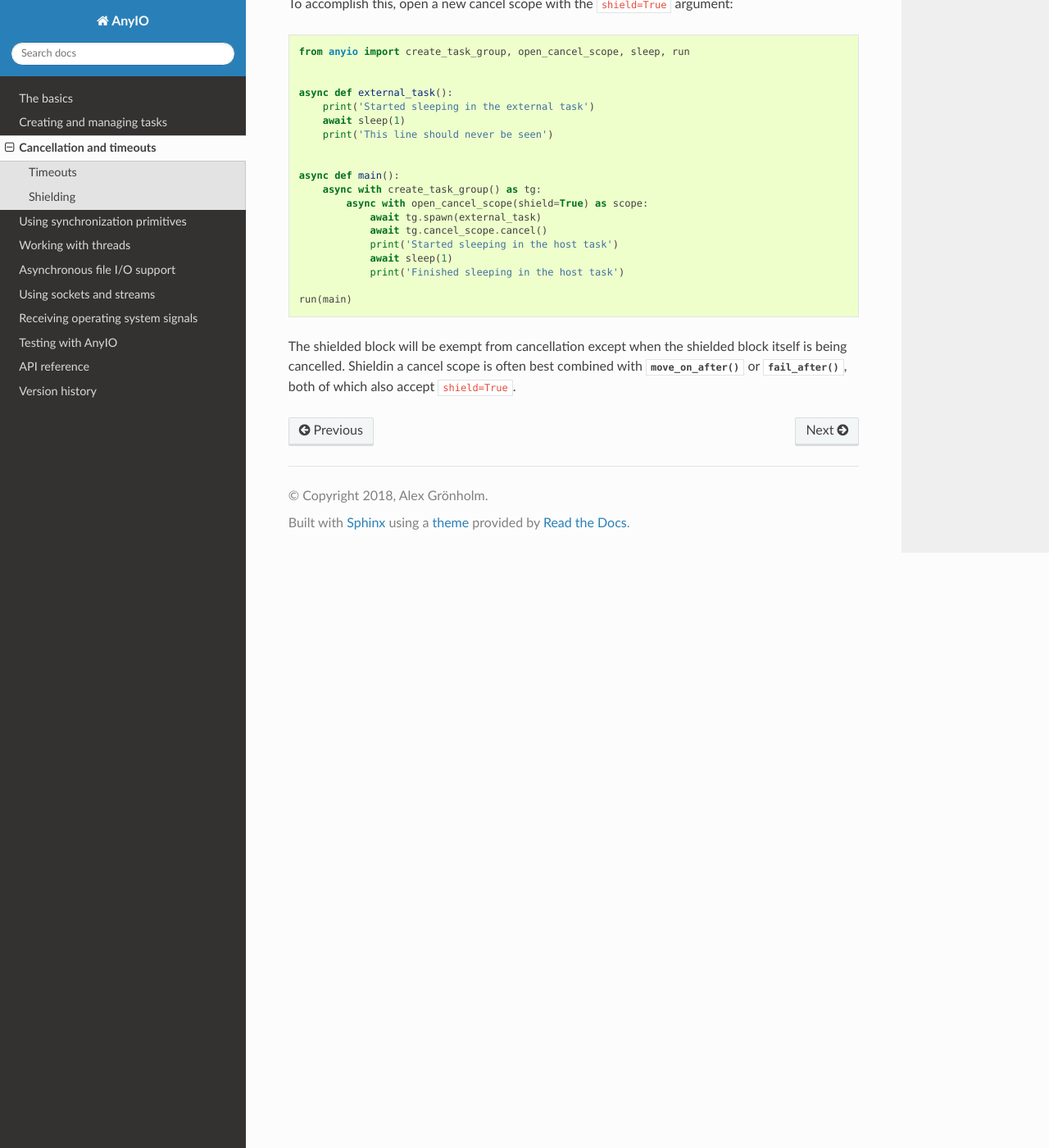
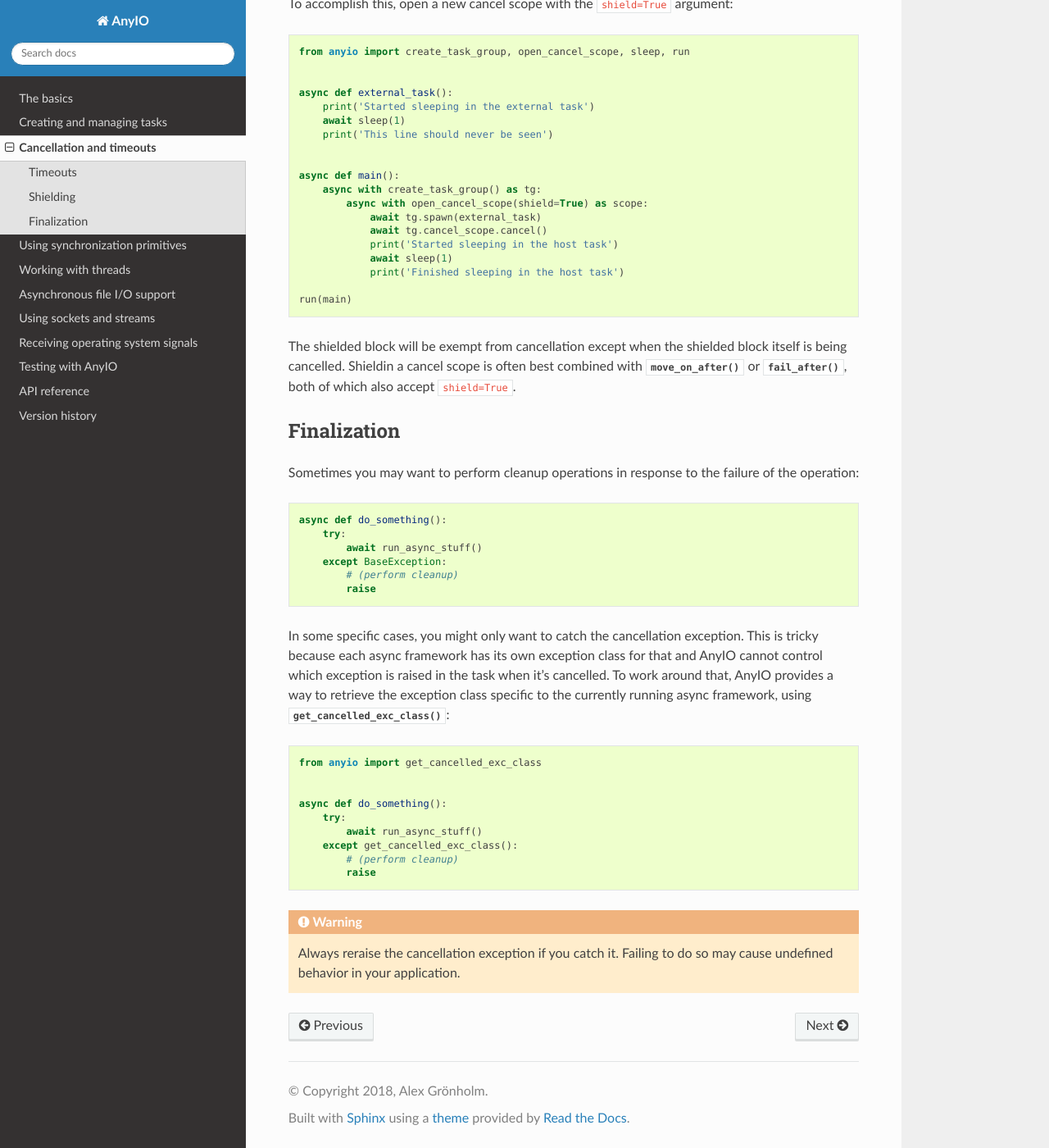
Before and after one commit to agronholm/anyio, a Sphinx documentation site: the page built from docs/cancellation.rst, in a window 1280 px wide and 1400 px high, scrolled down 1265 px. Shown: the whole window at 82% size. Built offline with Sphinx 7.4.7 and the Read the Docs theme 2.0.0, drawn with Linux system fonts in a browser that asks for light colours.

Commit message:
Replaced CancelledError with get_cancelled_exc_class()

```diff
--- a/anyio/__init__.py
+++ b/anyio/__init__.py
@@ -116,6 +116,11 @@ def sleep(delay: float) -> Coroutine[Any, Any, None]:
 
     """
     return _get_asynclib().sleep(delay)
+
+
+def get_cancelled_exc_class() -> typing.Type[BaseException]:
+    """Return the current async library's cancellation exception class."""
+    return _get_asynclib().CancelledError
 
 
 #
--- a/docs/api.rst
+++ b/docs/api.rst
@@ -11,6 +11,7 @@ Miscellaneous
 
 .. autofunction:: anyio.finalize
 .. autocofunction:: anyio.sleep
+.. autofunction:: anyio.get_cancelled_exc_class
 
 Timeouts and cancellation
 -------------------------
--- a/docs/cancellation.rst
+++ b/docs/cancellation.rst
@@ -78,3 +78,34 @@ To accomplish this, open a new cancel scope with the ``shield=True`` argument::
 The shielded block will be exempt from cancellation except when the shielded block itself is being
 cancelled. Shieldin a cancel scope is often best combined with :func:`~anyio.move_on_after` or
 :func:`~anyio.fail_after`, both of which also accept ``shield=True``.
+
+Finalization
+------------
+
+Sometimes you may want to perform cleanup operations in response to the failure of the operation::
+
+    async def do_something():
+        try:
+            await run_async_stuff()
+        except BaseException:
+            # (perform cleanup)
+            raise
+
+In some specific cases, you might only want to catch the cancellation exception. This is tricky
+because each async framework has its own exception class for that and AnyIO cannot control which
+exception is raised in the task when it's cancelled. To work around that, AnyIO provides a way to
+retrieve the exception class specific to the currently running async framework, using
+:func:`~anyio.get_cancelled_exc_class`::
+
+    from anyio import get_cancelled_exc_class
+
+
+    async def do_something():
+        try:
+            await run_async_stuff()
+        except get_cancelled_exc_class():
+            # (perform cleanup)
+            raise
+
+.. warning:: Always reraise the cancellation exception if you catch it. Failing to do so may cause
+             undefined behavior in your application.
--- a/docs/versionhistory.rst
+++ b/docs/versionhistory.rst
@@ -14,6 +14,7 @@ This library adheres to `Semantic Versioning <http://semver.org/>`_.
 - Fixed exception group containing only cancellation exceptions not being swallowed by a timed out
   cancel scope on asyncio and curio
 - Added the ``current_time()`` function
+- Replaced ``CancelledError`` with ``get_cancelled_exc_class()``
 
 **1.0.0rc1**
 
```
Also changed, not shown: 5 other files.
